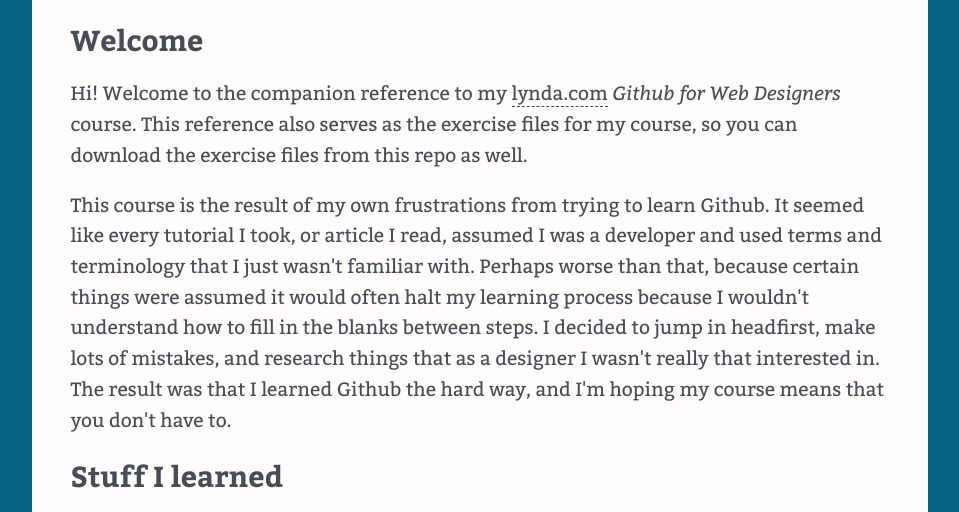
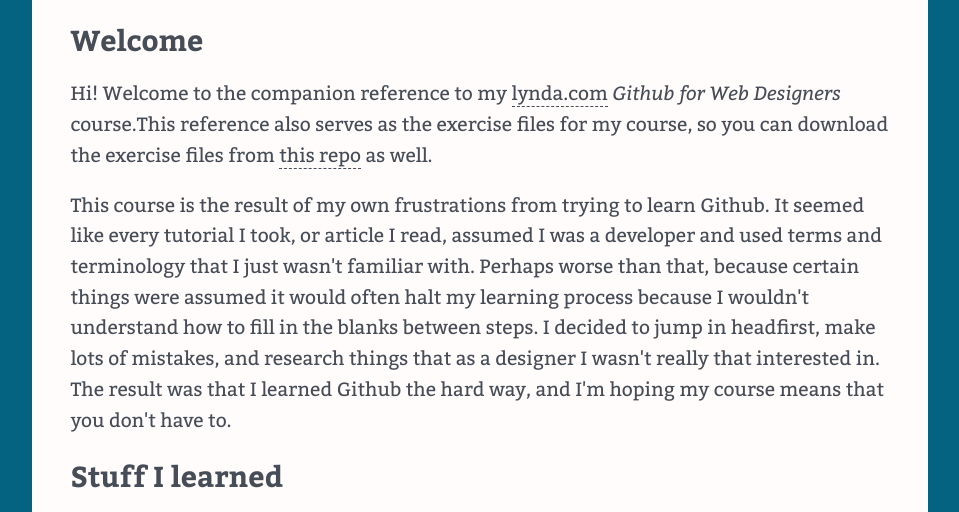
Before and after one commit to Larrykawula/github-for-web-designers, a plain HTML site: page index.html in a window 1280 px wide. Shown: the part 229-741 px from the top of the page, without its empty margins (160-1119 px from the left). Drawn offline with nearby package versions, Linux system fonts and the light colour scheme.

Commit message:
added nojekyll and updated index file with link

```diff
--- a/index.html
+++ b/index.html
@@ -26,7 +26,7 @@
     </nav>
     <main>
     <h2>Welcome</h2>
-    <p>Hi! Welcome to the companion reference to my <a href="http://www.lynda.com" title="lynda.com">lynda.com</a> <em>Github for Web Designers</em> course. This reference also serves as the exercise files for my course, so you can download the exercise files from this repo as well.</p>
+    <p>Hi! Welcome to the companion reference to my <a href="http://www.lynda.com" title="lynda.com">lynda.com</a> <em>Github for Web Designers</em> course.This reference also serves as the exercise files for my course, so you can download the exercise files from <a href="https://github.com/Larrykawula/github-for-web-designers">this repo</a> as well.</p>
     <p>This course is the result of my own frustrations from trying to learn Github. It seemed like every tutorial I took, or article I read, assumed I was a developer and used terms and terminology that I just wasn't familiar with. Perhaps worse than that, because certain things were assumed it would often halt my learning process because I wouldn't understand how to fill in the blanks between steps. I decided to jump in headfirst, make lots of mistakes, and research things that as a designer I wasn't really that interested in. The result was that I learned Github the hard way, and I'm hoping my course means that you don't have to.</p>
     <h2>Stuff I learned</h2>
     <p>Whenever I learn something new I have those &quot;aha&rdquo; moments where I break through the murk into moments of clarity. In addition to the reference and glossary that you&rsquo;ll find here I wanted to list some of the concepts that I found really important when learning Github.</p>
```
Also changed, not shown: 1 other file.
